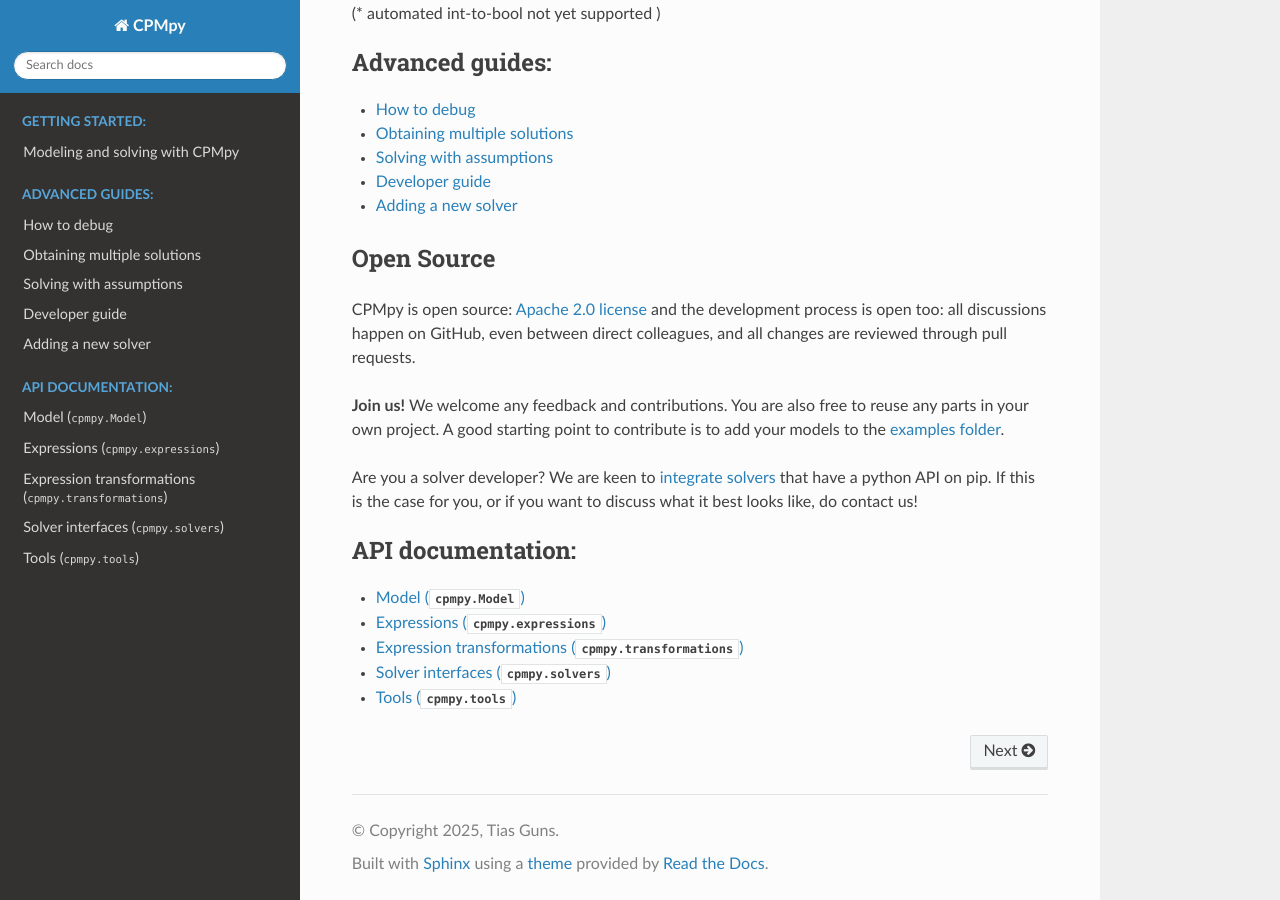
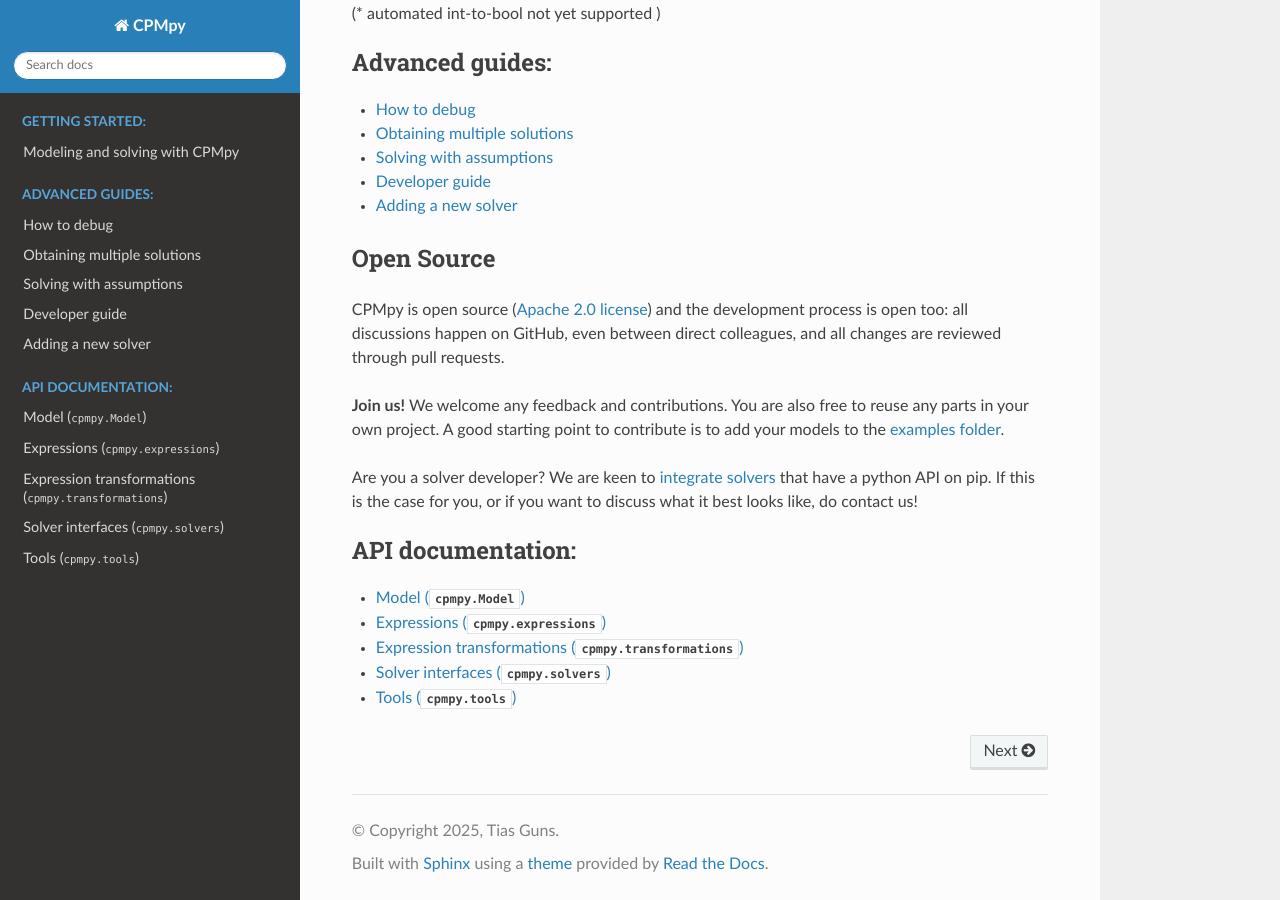
Before and after one commit to CPMpy/cpmpy, a Sphinx documentation site: the page built from docs/index.rst, in a window 1280 px wide and 900 px high, scrolled down 1296 px. Built offline with Sphinx 7.4.7 and the Read the Docs theme 3.1.0, drawn with Linux system fonts in a browser that asks for light colours.

```diff
--- a/docs/index.rst
+++ b/docs/index.rst
@@ -99,7 +99,7 @@ Different solvers excel at different problems. `Try multiple! <modeling.html#sel
 Open Source
 -----------
 
-CPMpy is open source: `Apache 2.0 license <https://github.com/cpmpy/cpmpy/blob/master/LICENSE>`_ and the development process is open too: all discussions happen on GitHub, even between direct colleagues, and all changes are reviewed through pull requests.
+CPMpy is open source (`Apache 2.0 license <https://github.com/cpmpy/cpmpy/blob/master/LICENSE>`_) and the development process is open too: all discussions happen on GitHub, even between direct colleagues, and all changes are reviewed through pull requests.
 
 **Join us!** We welcome any feedback and contributions. You are also free to reuse any parts in your own project. A good starting point to contribute is to add your models to the `examples folder <https://github.com/CPMpy/cpmpy/tree/master/examples>`_.
 
```
